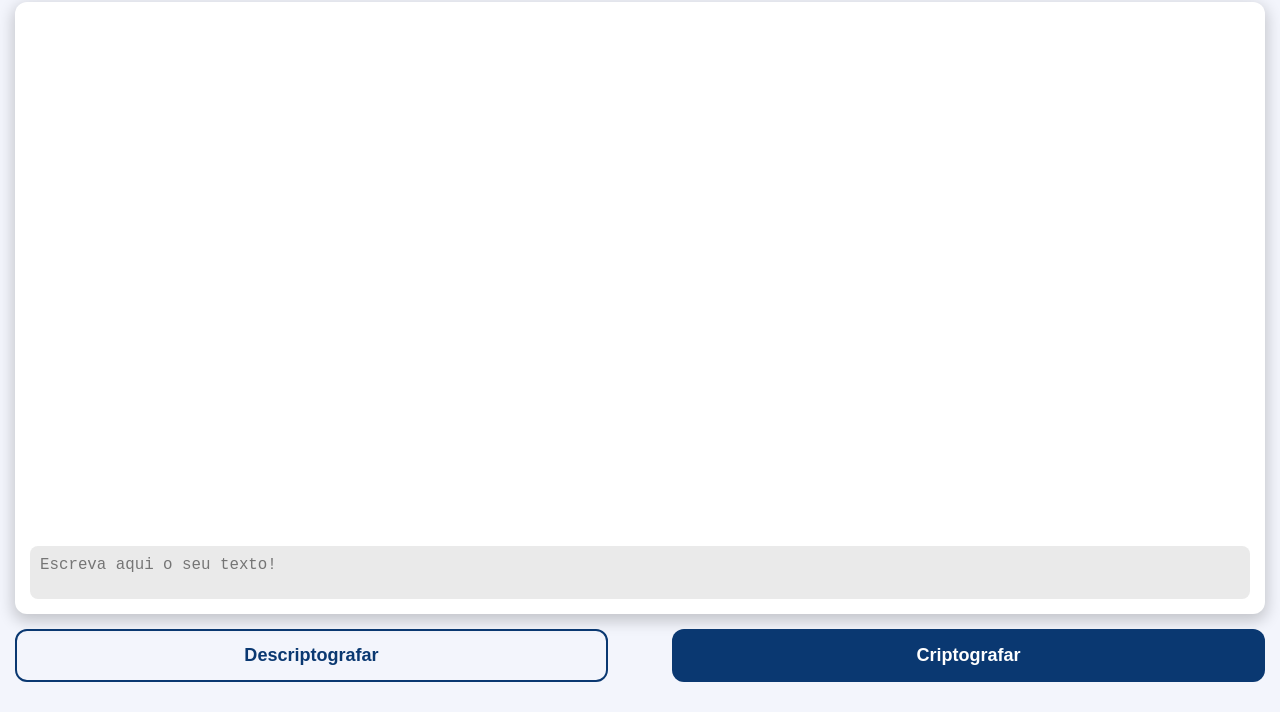
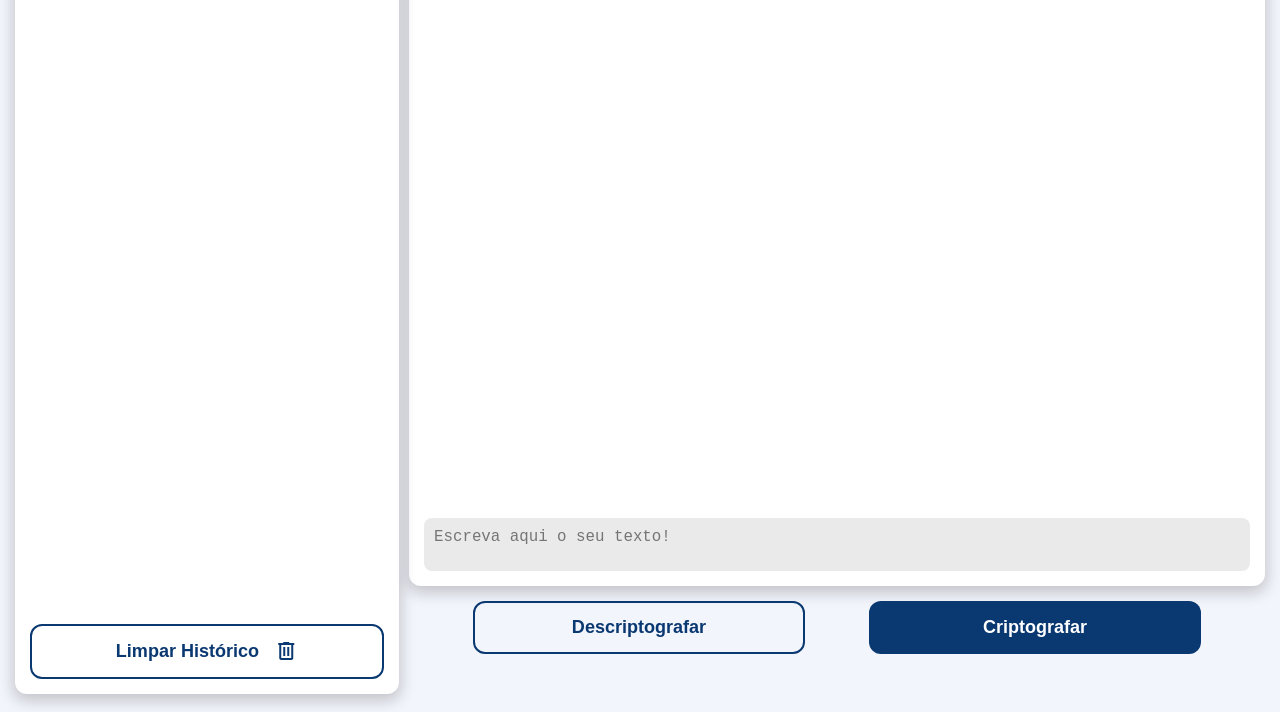
Before and after one commit to devmoisesx/Criptografia-de-Texto, a plain HTML site: page index.html in a window 1280 px wide. Shown: the part 88-800 px from the top of the page. Drawn offline with nearby package versions, Linux system fonts and the light colour scheme.

Commit message:
style: Adiciona responsividade para telas maiores

```diff
--- a/index.html
+++ b/index.html
@@ -28,7 +28,7 @@
       </div>
     </header>
     <main>
-      <div class="history-section" style="display: none">
+      <div class="history-section">
         <div class="chat-texts-history"></div>
         <button class="btn-clean-history">
           <span>Limpar Histórico</span>
--- a/style.css
+++ b/style.css
@@ -266,3 +266,31 @@ main > .history-section {
     background-color: var(--bg-fourth-active);
   }
 }
+
+@media (min-width: 720px) {
+  .header > .btn-history {
+    display: none;
+    visibility: hidden;
+  }
+
+  main {
+    height: calc(100% - 80px);
+    position: relative;
+
+    display: grid;
+    grid-template-columns: minmax(30vw, 20%) 1fr;
+    gap: 10px;
+  }
+
+  main > .history-section {
+    height: calc(100vh - 80px);
+    display: grid;
+    grid-template-rows: 92% 1fr;
+    position: relative;
+  }
+
+  .form-chat > .buttons-area {
+    padding: 0 var(--space-m);
+  }
+
+}
```
